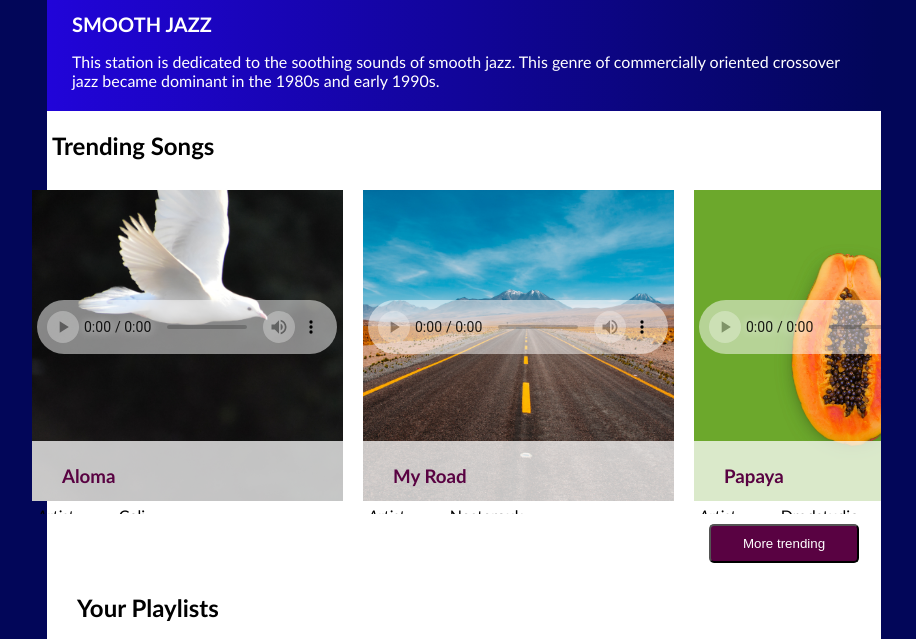
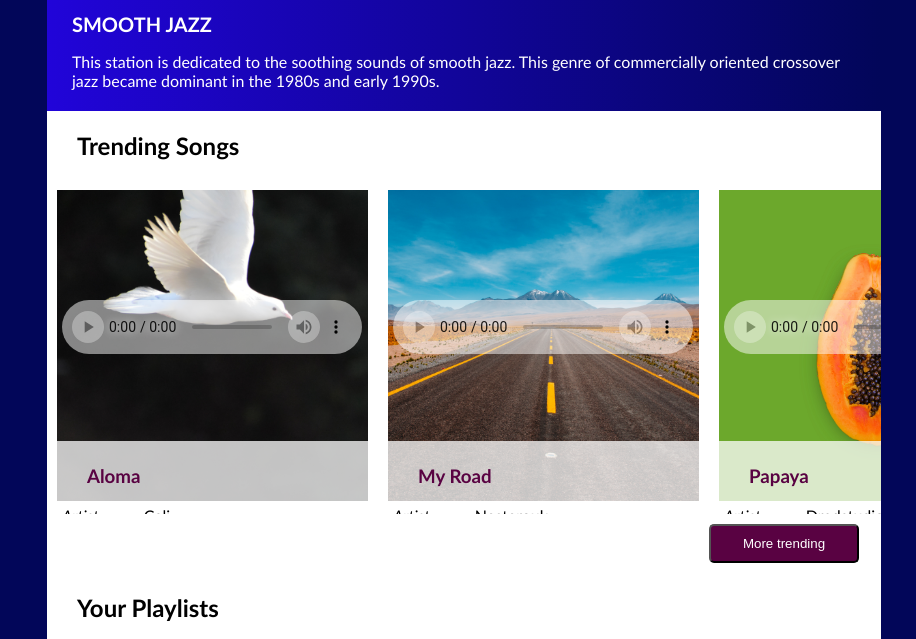
Before and after one commit to karh01/streamingmedia, a plain HTML site: page index.html in a window 1280 px wide. Shown: the part 131-770 px from the top of the page, without its empty margins (176-1092 px from the left). Drawn offline with Linux system fonts and the light colour scheme.

Commit message:
Update styles.css
Changed margin in #trending

```diff
--- a/styles.css
+++ b/styles.css
@@ -219,9 +219,6 @@ input:checked ~ label span:after {
    background: #020659;
 }
 
-#trendingsongs {
-  margin-left: -25px;
-}
 
 #trendingsongs h3 {
   color: #590242;
```
